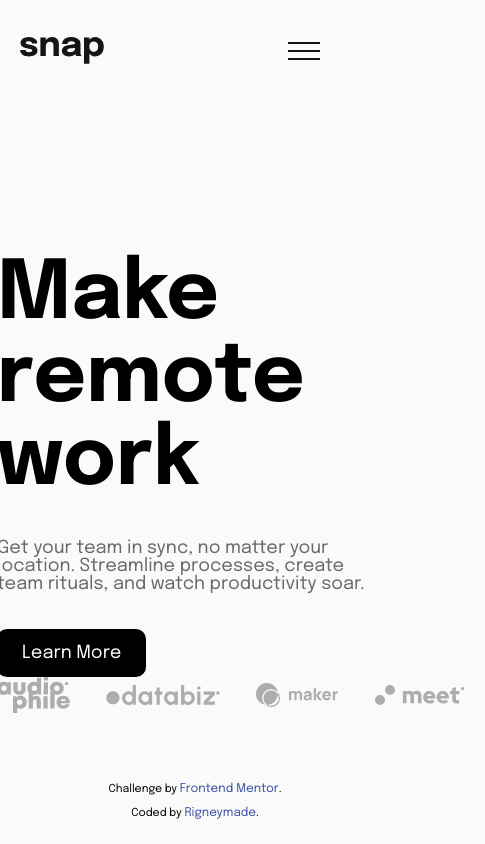
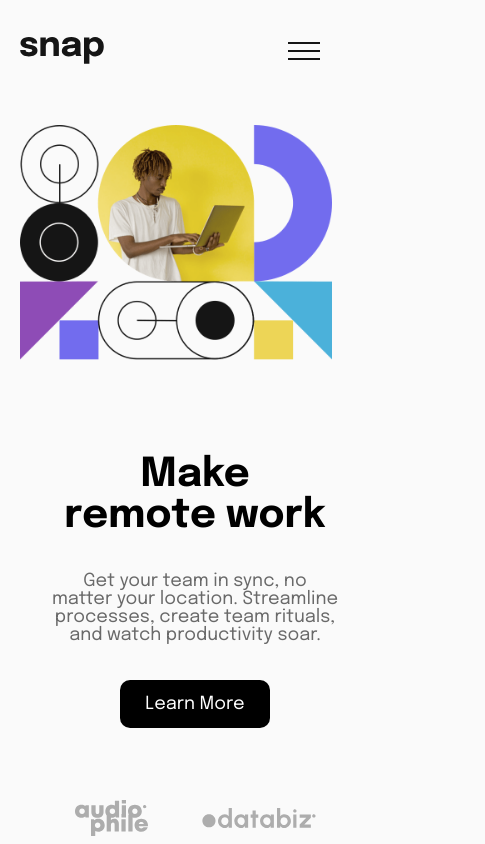
Before and after one commit to KramYengir/frontend-mentor-dropdown-menus, a React (Vite) app: page / in a window 390 px wide. Shown: the top 844 px of the page, 485 px wide, since content can reach past the window. Built offline with nearby package versions, Linux system fonts and the light colour scheme.

Commit message:
challenge complete

```diff
--- a/index.html
+++ b/index.html
@@ -6,7 +6,7 @@
       rel="icon"
       type="image/png"
       sizes="32x32"
-      href="./assets//images/favicon-32x32.png"
+      href="./src/assets//images/favicon-32x32.png"
     />
 
     <meta name="viewport" content="width=device-width, initial-scale=1.0" />
--- a/src/index.css
+++ b/src/index.css
@@ -153,6 +153,8 @@ main {
 
 main .hero {
   display: flex;
+  gap: 4rem;
+  max-width: 1400px;
 }
 
 .information {
@@ -165,7 +167,7 @@ main .hero {
 }
 
 .information h1 {
-  font-size: 4.5rem;
+  font-size: calc(3rem + 1vw);
   margin-block: 6rem 2rem;
 }
 
@@ -179,14 +181,16 @@ main .hero {
   display: flex;
   align-items: center;
   gap: 2rem;
+  margin-top: 4rem;
 }
 
 .hero .hero__image {
   flex: 1;
+  margin: auto;
 }
 
 .hero .hero__image img {
-  width: 100%;
+  max-width: 89%;
   height: auto;
 }
 
@@ -195,6 +199,17 @@ footer {
   justify-content: center;
   margin-top: auto;
 }
+
+.attribution {
+  font-size: 11px;
+  text-align: center;
+}
+.attribution a {
+  font-size: 12px;
+  color: hsl(228, 45%, 44%);
+}
+
+/* ----- NAV ON MOBILE DEVICES ----- */
 
 @media screen and (max-width: 950px) {
   header .container {
@@ -274,6 +289,10 @@ footer {
     flex-direction: column;
     align-items: flex-start;
   }
+
+  .dropdown button {
+    padding-left: 1rem;
+  }
   .dropdown-menu {
     position: relative;
 
@@ -285,11 +304,28 @@ footer {
   }
 }
 
-.attribution {
-  font-size: 11px;
-  text-align: center;
+/* ----- hERO ON MOBILE DEVICES ----- */
+
+@media screen and (max-width: 1000px) {
+  .hero {
+    flex-direction: column-reverse;
+    max-width: 95vw;
+    gap: 2rem;
+  }
+
+  .information {
+    text-align: center;
+    padding: 1rem;
+  }
+
+  .information h1 {
+    font-size: calc(2rem + 1vw);
+    margin-block: 0 2rem;
+  }
+
+  .hero .other-brand-logos {
+    justify-content: center;
+    flex-wrap: wrap;
+    gap: 2rem 3rem;
+  }
 }
-.attribution a {
-  font-size: 12px;
-  color: hsl(228, 45%, 44%);
-}
--- a/src/pages/Home.jsx
+++ b/src/pages/Home.jsx
@@ -2,15 +2,37 @@ import audiophileIMG from "../assets/images/client-audiophile.svg";
 import databizIMG from "../assets/images/client-databiz.svg";
 import makerIMG from "../assets/images/client-maker.svg";
 import meetIMG from "../assets/images/client-meet.svg";
-import heroIMG from "../assets/images/image-hero-desktop.png";
+import heroDeskIMG from "../assets/images/image-hero-desktop.png";
+import heroMobileIMG from "../assets/images/image-hero-mobile.png";
+import { useState, useEffect } from "react";
 
 const Home = () => {
+  const [viewportWidth, setViewportWidth] = useState(window.innerWidth);
+
+  useEffect(() => {
+    // Update the viewport width when the window is resized
+    const handleResize = () => {
+      setViewportWidth(window.innerWidth);
+    };
+
+    // Add event listener for window resize
+    window.addEventListener("resize", handleResize);
+
+    // Clean up the event listener when the component is unmounted
+    return () => {
+      window.removeEventListener("resize", handleResize);
+    };
+  }, []); // Empty dependency array ensures that the effect runs only once on mount
+
   return (
     <main>
       <div className="container hero">
         <div className="information">
           <div className="cta">
-            <h1>Make remote work</h1>
+            <h1>
+              Make <br />
+              remote work
+            </h1>
             <p>
               {" "}
               Get your team in sync, no matter your location. Streamline
@@ -26,7 +48,10 @@ const Home = () => {
           </div>
         </div>
         <div className="hero__image">
-          <img src={heroIMG} alt="hero image of blcak man with a laptop" />
+          <img
+            src={viewportWidth < 1000 ? heroMobileIMG : heroDeskIMG}
+            alt="hero image of blcak man with a laptop"
+          />
         </div>
       </div>
     </main>
```
